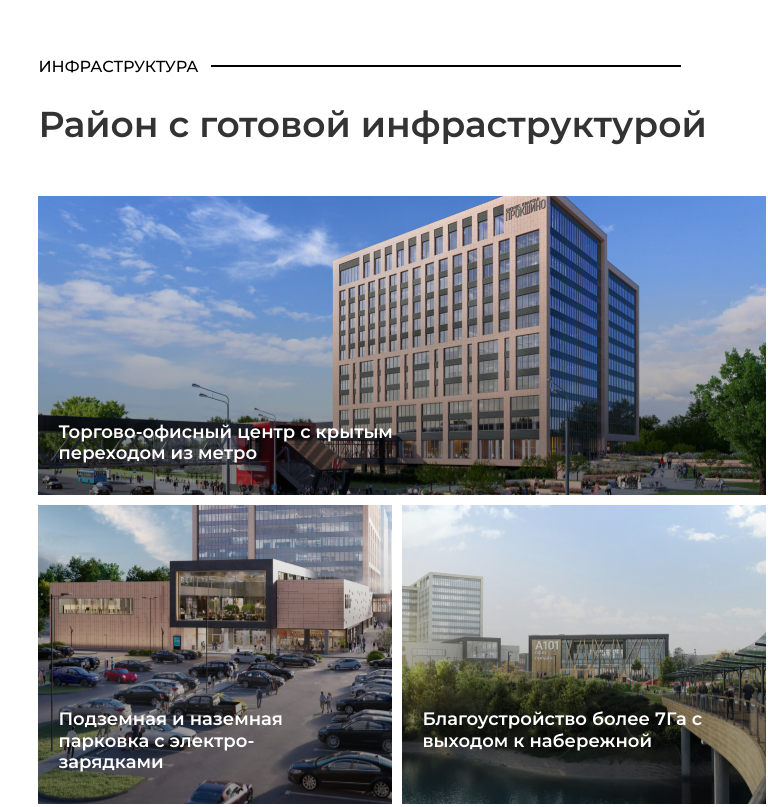
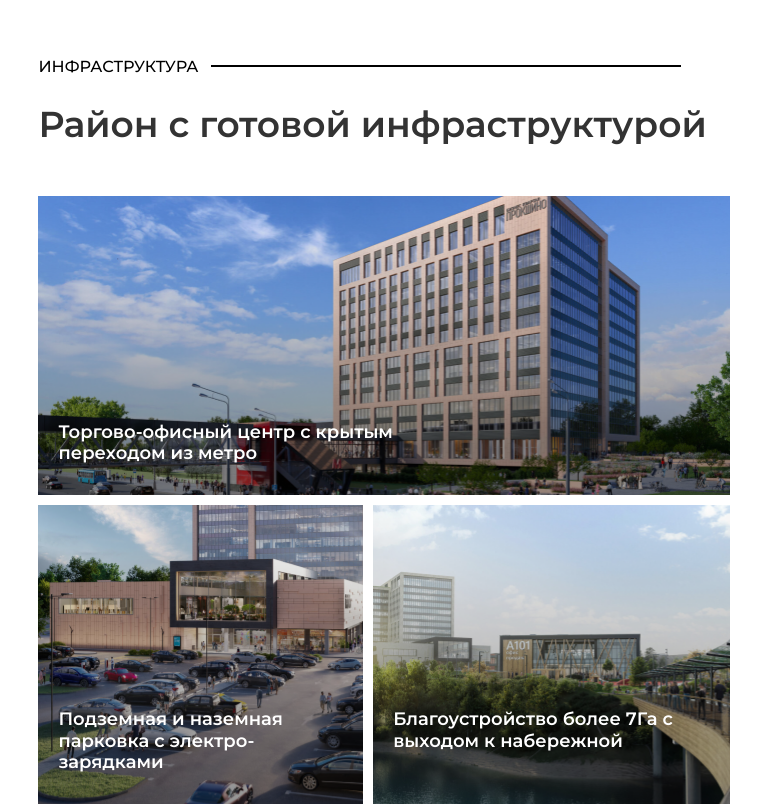
Before and after one commit to Cher17Anthon/-------, a plain HTML site: page location.html in a window 768 px wide. Shown: the part 1853-2660 px from the top of the page. Drawn offline with nearby package versions, Linux system fonts and the light colour scheme; files that its build step writes are made by us from their sources; files whose address does not match are found by name.

Commit message:
изменения

```diff
--- a/scss/blocks/inf.scss
+++ b/scss/blocks/inf.scss
@@ -39,8 +39,8 @@
 .inf__blocks {
     display: grid;
     grid-template-columns: 25fr 25fr 25fr 25fr;
-    grid-column-gap: 10px;
-    grid-row-gap: 10px
+    grid-column-gap: 14px;
+    grid-row-gap: 15px;
 }
 
 .inf__block_text {
@@ -111,7 +111,9 @@
 
 @media screen and (max-width: 1279px) and (min-width: 768px) {
     .inf__blocks {
-        grid-template-columns: 354px 364px;
+        grid-template-columns: auto auto;
+        grid-column-gap: 10px;
+        grid-row-gap: 10px;
     }
 
     .one_inf__block:first-child {
```
Also changed, not shown: css/style.main.css, 1 other file.
